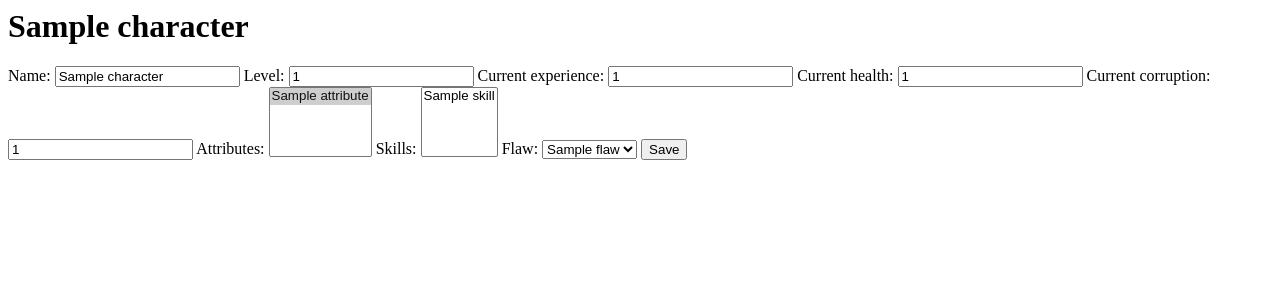
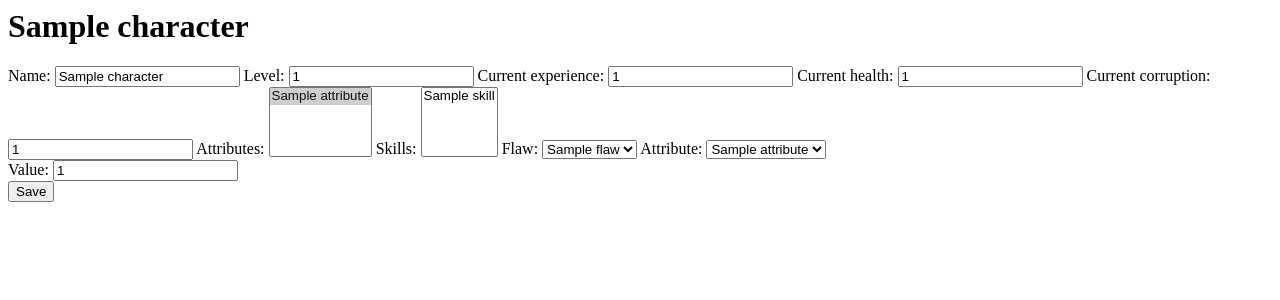
Before and after one commit to Xerotut/RPGenv, a Django app: page /characters/1/ in a window 1280 px wide. Shown: the top 300 px of the page. Run offline with Django 4.2, Linux system fonts and the light colour scheme; tables that the repository leaves empty hold one stand-in row (values such as "Sample post").

Commit message:
The first working version of editable attributes

```diff
--- a/characters/admin.py
+++ b/characters/admin.py
@@ -43,3 +43,4 @@ admin.site.register(Character, CharacterAdmin)
 admin.site.register(Attribute)
 admin.site.register(Skill)
 admin.site.register(Flaw, FlawAdmin)
+admin.site.register(CharAttribute)
--- a/characters/forms.py
+++ b/characters/forms.py
@@ -1,8 +1,14 @@
-from django.forms import ModelForm
-from .models import Character
+from django import forms
+from .models import Character, Attribute, CharAttribute
 
 
-class CharacterForm(ModelForm):
+class CharacterForm(forms.ModelForm):
     class Meta:
         model = Character
         fields = "__all__"
+
+
+class CharAttributeForm(forms.ModelForm):
+    class Meta:
+        model = CharAttribute
+        fields = ['attribute', 'value']
--- a/characters/templates/characters/character_sheet.html
+++ b/characters/templates/characters/character_sheet.html
@@ -10,6 +10,10 @@
     <form action="{% url 'characters:character_sheet' character.id %}" method="post">
         {% csrf_token %}
         {{form}}
+        {%for form in attribute_forms %}
+            {{ form.attribute.label_tag }} {{ form.attribute }}<br>
+            {{ form.value.label_tag }} {{ form.value }}<br>
+        {% endfor %}
         <input type="submit" value="Save">
     </form>
 
--- a/characters/views.py
+++ b/characters/views.py
@@ -4,8 +4,8 @@ from django.views import generic
 from django.http import HttpResponseRedirect
 from django.urls import reverse
 
-from .models import Character
-from .forms import CharacterForm
+from .models import Character, CharAttribute
+from .forms import CharacterForm, CharAttributeForm
 # Create your views here.
 
 
@@ -23,15 +23,22 @@ class CharSheetView(generic.DetailView):
 
 def character_sheet(request, pk):
     character = get_object_or_404(Character, pk=pk)
+    attributes = CharAttribute.objects.filter(character = character)
+
     if request.method == 'POST':
-        form = CharacterForm(request.POST, instance= character)
 
-        if form.is_valid():
-            print('halo1')
+        attribute_forms = [CharAttributeForm(request.POST, instance=attribute, prefix=f'attribute_{attribute.pk}') for attribute in attributes]
+        form = CharacterForm(request.POST, instance = character)
+
+        if form.is_valid() and all(attribute_form.is_valid() for attribute_form in attribute_forms):
             form.save()
+            for attribute_form in attribute_forms:
+                attribute_form.save()
 
+    attribute_forms = [CharAttributeForm(instance=attribute, prefix=f'attribute_{attribute.pk}') for attribute in attributes]
     form = CharacterForm(instance=character)
-    return render(request, "characters/character_sheet.html", {'form':form, 'character': character})
+    context = {'character': character,'form':form, 'attribute_forms': attribute_forms}
+    return render(request, "characters/character_sheet.html", context)
 
 
 
```
